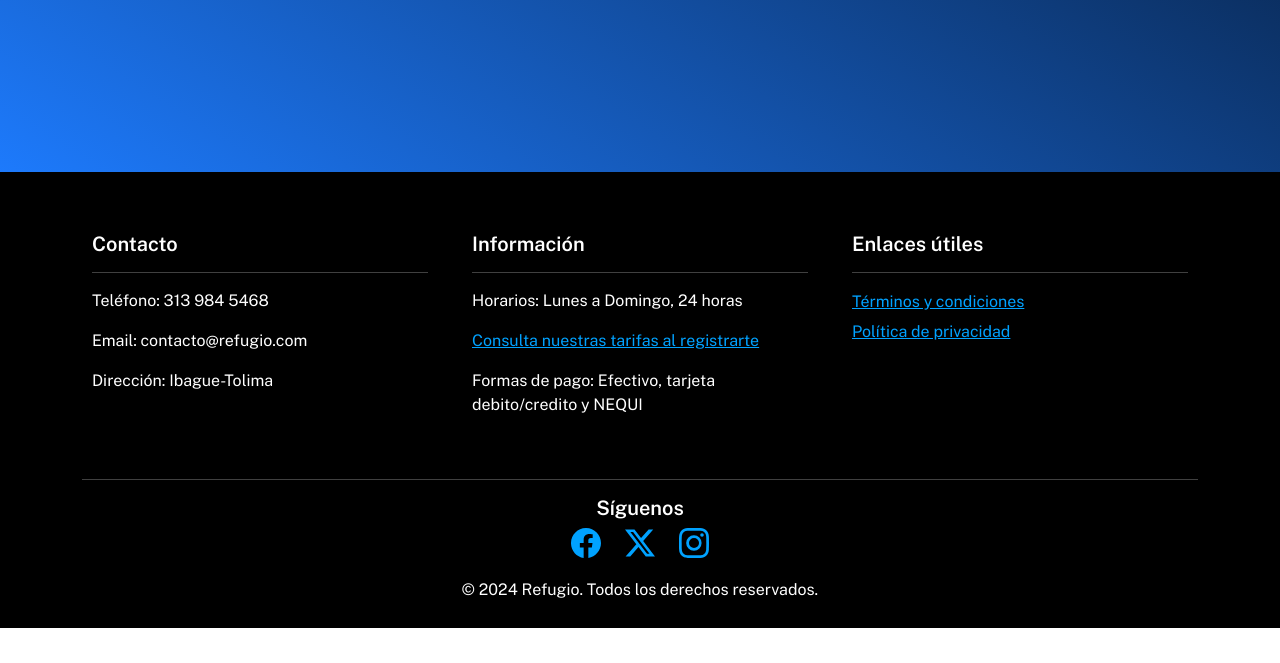
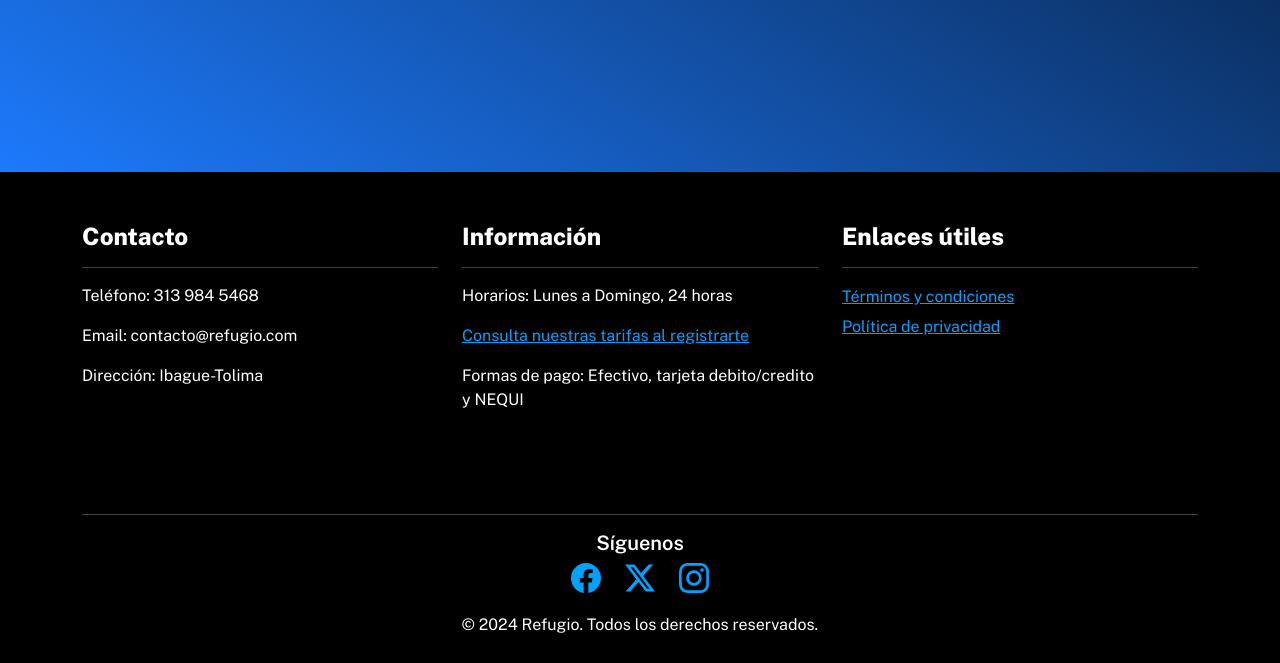
Before and after one commit to N1C0L1T0/REFUGIO, a PHP site: page /index.html in a window 1280 px wide. Shown: the part 3890-4553 px from the top of the page. Before the commit the page ends 4518 px from the top, so only its background shows below. Run offline with PHP 8.4, Linux system fonts and the light colour scheme; some libraries are stand-ins or nearby versions; some web fonts are replaced.

Commit message:
cambie el tamaño de los titulos del footer

```diff
--- a/styles/styles.css
+++ b/styles/styles.css
@@ -271,10 +271,13 @@ a {
 }
 
 .footer-contact, .footer-info, .footer-links {
-    flex: 1;
-    margin: 10px;
     text-align: start;
+    padding-bottom: 50px;
+}
 
+.footer-contact h3, .footer-info h3, .footer-links h3{
+    font-size: 24px;
+    font-weight: 800;
 }
 
 .footer-social {
```
